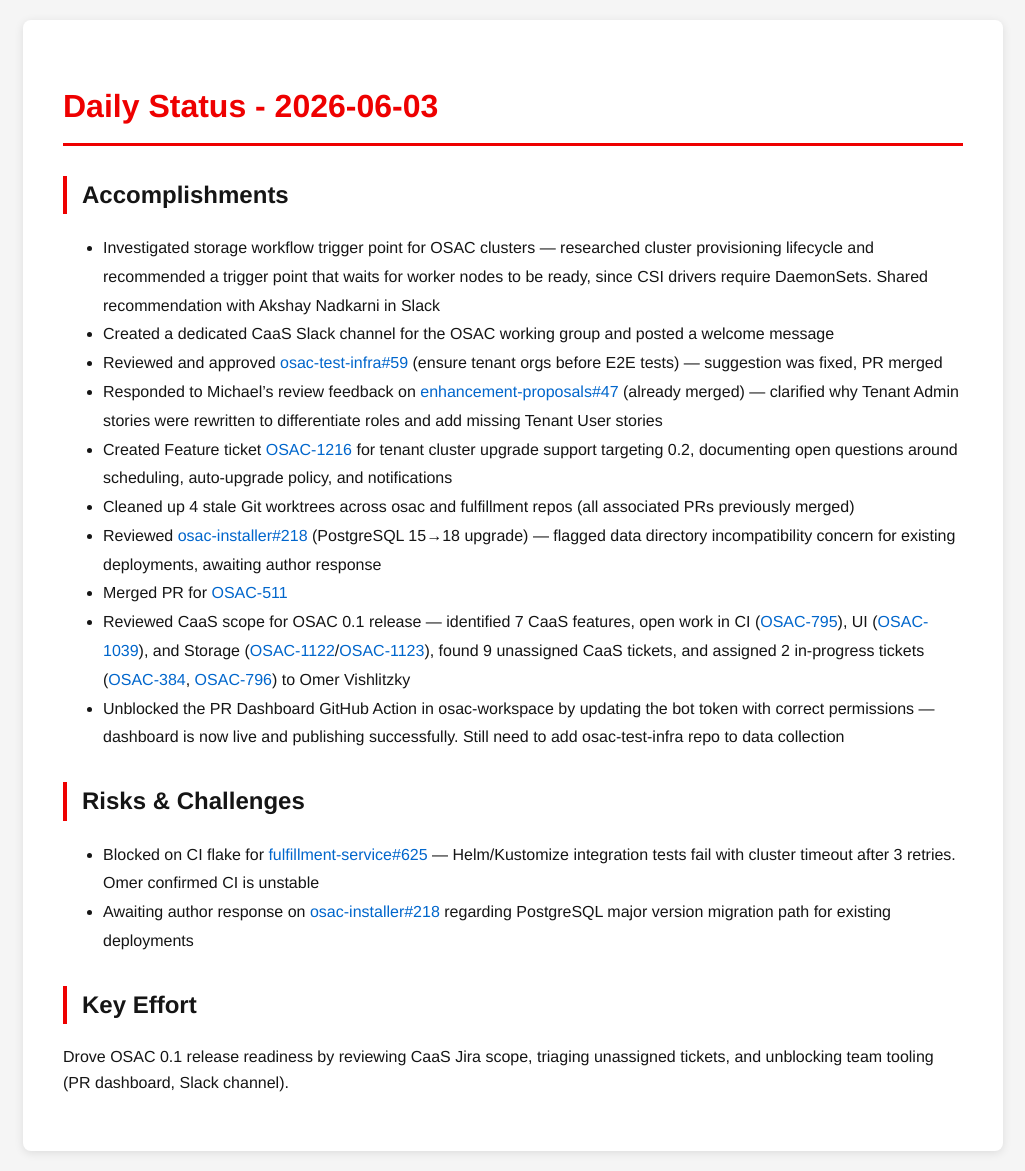
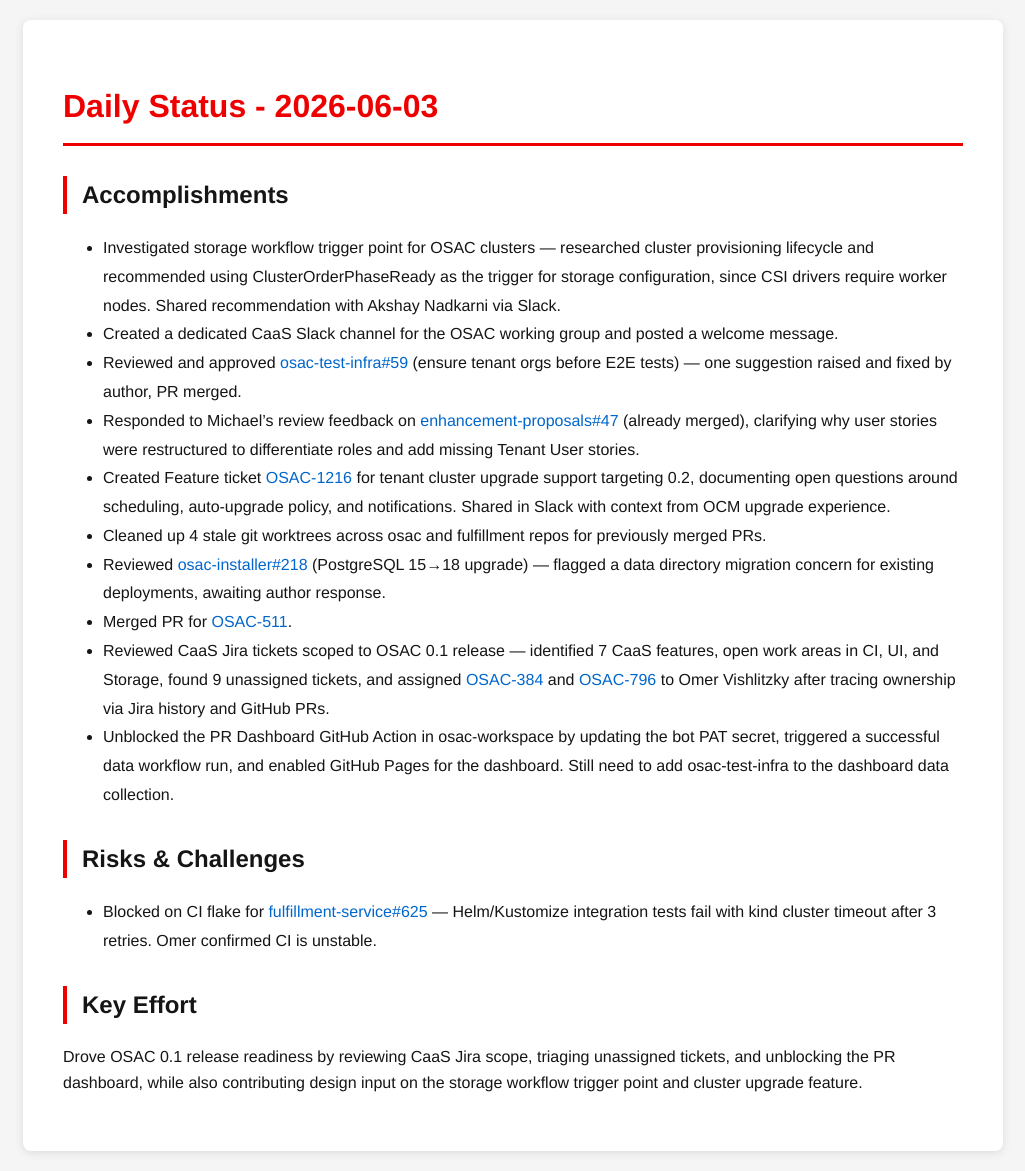
Before and after one commit to tzvatot/daily-status, a Jekyll site: the page built from 2026-06-03.md, in a window 1280 px wide. Shown: the whole page, without its empty margins (127-1152 px from the left). Built offline with Jekyll 4.4.1, drawn with Linux system fonts in a browser that asks for light colours.

Commit message:
Daily status update - 2026-06-03

```diff
--- a/2026-06-03.md
+++ b/2026-06-03.md
@@ -7,20 +7,19 @@
 # Daily Status - 2026-06-03
 
 ## Accomplishments
-- Investigated storage workflow trigger point for OSAC clusters — researched cluster provisioning lifecycle and recommended a trigger point that waits for worker nodes to be ready, since CSI drivers require DaemonSets. Shared recommendation with Akshay Nadkarni in Slack
-- Created a dedicated CaaS Slack channel for the OSAC working group and posted a welcome message
-- Reviewed and approved [osac-test-infra#59](https://github.com/osac-project/osac-test-infra/pull/59) (ensure tenant orgs before E2E tests) — suggestion was fixed, PR merged
-- Responded to Michael's review feedback on [enhancement-proposals#47](https://github.com/osac-project/enhancement-proposals/pull/47) (already merged) — clarified why Tenant Admin stories were rewritten to differentiate roles and add missing Tenant User stories
-- Created Feature ticket [OSAC-1216](https://redhat.atlassian.net/browse/OSAC-1216) for tenant cluster upgrade support targeting 0.2, documenting open questions around scheduling, auto-upgrade policy, and notifications
-- Cleaned up 4 stale Git worktrees across osac and fulfillment repos (all associated PRs previously merged)
-- Reviewed [osac-installer#218](https://github.com/osac-project/osac-installer/pull/218) (PostgreSQL 15→18 upgrade) — flagged data directory incompatibility concern for existing deployments, awaiting author response
-- Merged PR for [OSAC-511](https://redhat.atlassian.net/browse/OSAC-511)
-- Reviewed CaaS scope for OSAC 0.1 release — identified 7 CaaS features, open work in CI ([OSAC-795](https://redhat.atlassian.net/browse/OSAC-795)), UI ([OSAC-1039](https://redhat.atlassian.net/browse/OSAC-1039)), and Storage ([OSAC-1122](https://redhat.atlassian.net/browse/OSAC-1122)/[OSAC-1123](https://redhat.atlassian.net/browse/OSAC-1123)), found 9 unassigned CaaS tickets, and assigned 2 in-progress tickets ([OSAC-384](https://redhat.atlassian.net/browse/OSAC-384), [OSAC-796](https://redhat.atlassian.net/browse/OSAC-796)) to Omer Vishlitzky
-- Unblocked the PR Dashboard GitHub Action in osac-workspace by updating the bot token with correct permissions — dashboard is now live and publishing successfully. Still need to add osac-test-infra repo to data collection
+- Investigated storage workflow trigger point for OSAC clusters — researched cluster provisioning lifecycle and recommended using ClusterOrderPhaseReady as the trigger for storage configuration, since CSI drivers require worker nodes. Shared recommendation with Akshay Nadkarni via Slack.
+- Created a dedicated CaaS Slack channel for the OSAC working group and posted a welcome message.
+- Reviewed and approved [osac-test-infra#59](https://github.com/osac-project/osac-test-infra/pull/59) (ensure tenant orgs before E2E tests) — one suggestion raised and fixed by author, PR merged.
+- Responded to Michael's review feedback on [enhancement-proposals#47](https://github.com/osac-project/enhancement-proposals/pull/47) (already merged), clarifying why user stories were restructured to differentiate roles and add missing Tenant User stories.
+- Created Feature ticket [OSAC-1216](https://redhat.atlassian.net/browse/OSAC-1216) for tenant cluster upgrade support targeting 0.2, documenting open questions around scheduling, auto-upgrade policy, and notifications. Shared in Slack with context from OCM upgrade experience.
+- Cleaned up 4 stale git worktrees across osac and fulfillment repos for previously merged PRs.
+- Reviewed [osac-installer#218](https://github.com/osac-project/osac-installer/pull/218) (PostgreSQL 15→18 upgrade) — flagged a data directory migration concern for existing deployments, awaiting author response.
+- Merged PR for [OSAC-511](https://redhat.atlassian.net/browse/OSAC-511).
+- Reviewed CaaS Jira tickets scoped to OSAC 0.1 release — identified 7 CaaS features, open work areas in CI, UI, and Storage, found 9 unassigned tickets, and assigned [OSAC-384](https://redhat.atlassian.net/browse/OSAC-384) and [OSAC-796](https://redhat.atlassian.net/browse/OSAC-796) to Omer Vishlitzky after tracing ownership via Jira history and GitHub PRs.
+- Unblocked the PR Dashboard GitHub Action in osac-workspace by updating the bot PAT secret, triggered a successful data workflow run, and enabled GitHub Pages for the dashboard. Still need to add osac-test-infra to the dashboard data collection.
 
 ## Risks & Challenges
-- Blocked on CI flake for [fulfillment-service#625](https://github.com/osac-project/fulfillment-service/pull/625) — Helm/Kustomize integration tests fail with cluster timeout after 3 retries. Omer confirmed CI is unstable
-- Awaiting author response on [osac-installer#218](https://github.com/osac-project/osac-installer/pull/218) regarding PostgreSQL major version migration path for existing deployments
+- Blocked on CI flake for [fulfillment-service#625](https://github.com/osac-project/fulfillment-service/pull/625) — Helm/Kustomize integration tests fail with kind cluster timeout after 3 retries. Omer confirmed CI is unstable.
 
 ## Key Effort
-Drove OSAC 0.1 release readiness by reviewing CaaS Jira scope, triaging unassigned tickets, and unblocking team tooling (PR dashboard, Slack channel).
+Drove OSAC 0.1 release readiness by reviewing CaaS Jira scope, triaging unassigned tickets, and unblocking the PR dashboard, while also contributing design input on the storage workflow trigger point and cluster upgrade feature.
```
